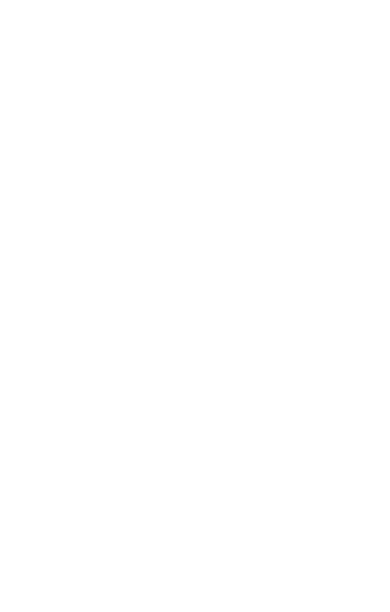
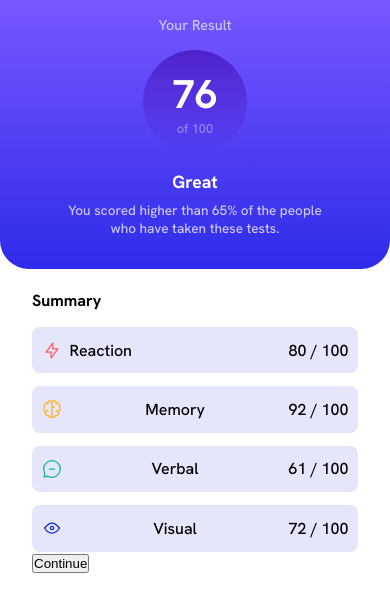
Before and after one commit to Jaco25PL/Frontend-Mentor_results-summary, a website: page index.html in a window 390 px wide. Drawn offline with Linux system fonts and the light colour scheme.

Commit message:
start working in first mobile

```diff
--- a/css/main.css
+++ b/css/main.css
@@ -1,3 +1,107 @@
+* {
+  box-sizing: border-box;
+  padding: 0;
+  margin: 0;
+  list-style-type: none;
+  text-decoration: none;
+}
 
+html {
+  font-family: "Hanken Grotesk", sans-serif;
+  font-size: 16px;
+}
+
+.container {
+  height: 100vh;
+  width: 100vw;
+}
+
+.result {
+  width: 100vw;
+  display: flex;
+  justify-content: center;
+  align-items: center;
+  flex-direction: column;
+  padding: 1rem 4rem 2rem;
+  background: linear-gradient(#7857ff, #2e2be9);
+  border-radius: 0 0 1.8rem 1.8rem;
+  -webkit-border-radius: 0 0 1.8rem 1.8rem;
+  -moz-border-radius: 0 0 1.8rem 1.8rem;
+  -ms-border-radius: 0 0 1.8rem 1.8rem;
+  -o-border-radius: 0 0 1.8rem 1.8rem;
+}
+.result__name {
+  color: #c8c7ff;
+  font-size: 0.9rem;
+}
+.result__circle {
+  display: flex;
+  justify-content: center;
+  align-items: center;
+  flex-direction: column;
+  padding: 1.5rem;
+  margin: 1rem 0;
+  border-radius: 50%;
+  height: 6.5rem;
+  width: 6.5rem;
+  background: linear-gradient(#4e21ca, rgba(36, 33, 202, 0));
+  -webkit-border-radius: 50%;
+  -moz-border-radius: 50%;
+  -ms-border-radius: 50%;
+  -o-border-radius: 50%;
+}
+.result__circle-current {
+  color: #ffffff;
+  font-size: 2.5rem;
+  font-weight: 700;
+}
+.result__circle-total {
+  color: #9087ff;
+  font-size: 0.8rem;
+}
+.result__feel {
+  color: #ffffff;
+  font-weight: 700;
+  font-size: 1.1rem;
+  margin-bottom: 0.5rem;
+}
+.result__description {
+  text-align: center;
+  font-size: 0.85rem;
+  color: #c8c7ff;
+}
+
+.summary {
+  background-color: #ffffff;
+  padding: 1.3rem 2rem;
+}
+.summary__name {
+  font-weight: 700;
+}
+.summary__list {
+  margin-top: 1rem;
+  width: 100%;
+  display: flex;
+  justify-content: center;
+  align-items: center;
+  flex-direction: column;
+  gap: 0.8rem;
+}
+.summary__item {
+  background-color: lavender;
+  width: 100%;
+  padding: 0.8rem 0.6rem;
+  border-radius: 0.5rem;
+  display: flex;
+  justify-content: center;
+  align-items: center;
+  flex-direction: row;
+  justify-content: space-between;
+}
+.summary__item-name {
+  display: flex;
+  justify-content: center;
+  gap: 0.5rem;
+}
 
 /*# sourceMappingURL=main.css.map */
--- a/index.html
+++ b/index.html
@@ -22,5 +22,73 @@
 </head>
 <body>
 
+  <div class="container">
+
+<!-- results section (violet) -->
+
+    <div class="result">
+      <span class="result__name">Your Result</span>
+      <div class="result__circle">
+        <span class="result__circle-current">76</span>
+        <span class="result__circle-total">of 100</span>
+      </div>
+      <p class="result__feel">Great</p>
+      <p class="result__description">You scored higher than 65% of the people who have taken these tests.</p>
+    </div>
+
+<!-- summary section (white) -->
+
+    <div class="summary">
+      <span class="summary__name">Summary</span>
+      <ul class="summary__list">
+
+        <li class="summary__item">
+          <div class="summary__item-name">
+            <img alt="type" class="summary__item-img" src="assets/images/icon-reaction.svg">
+            <span class="summary__item-name">Reaction</span>
+          </div>
+          <span class="summary__item__score">
+            <span class="summary__item__score-current">80</span>
+            <span class="summary__item__score-total"> / 100</span>
+          </span>
+        </li>
+
+        <li class="summary__item">
+          <img alt="type" class="summary__item-img" src="assets/images/icon-memory.svg">
+          <span class="summary__item-name">Memory</span>
+          <span class="summary__item__score">
+            <span class="summary__item__score-current">92</span>
+            <span class="summary__item__score-total"> / 100</span>
+          </span>
+        </li>
+
+
+        <li class="summary__item">
+          <img alt="type" class="summary__item-img" src="assets/images/icon-verbal.svg">
+          <span class="summary__item-name">Verbal</span>
+          <span class="summary__item__score">
+            <span class="summary__item__score-current">61</span>
+            <span class="summary__item__score-total"> / 100</span>
+          </span>
+        </li>
+        <li class="summary__item">
+          <img alt="type" class="summary__item-img" src="assets/images/icon-visual.svg">
+          <span class="summary__item-name">Visual</span>
+          <span class="summary__item__score">
+            <span class="summary__item__score-current">72</span>
+            <span class="summary__item__score-total"> / 100</span>
+          </span>
+        </li>
+      </ul>
+
+    <!-- button -->
+
+      <div class="summary__btn">
+        <button class="summary__btn-continue">Continue</button>
+      </div>
+    </div>
+
+  </div>
+
 </body>
 </html>
```
Also changed, not shown: 1 other file.
